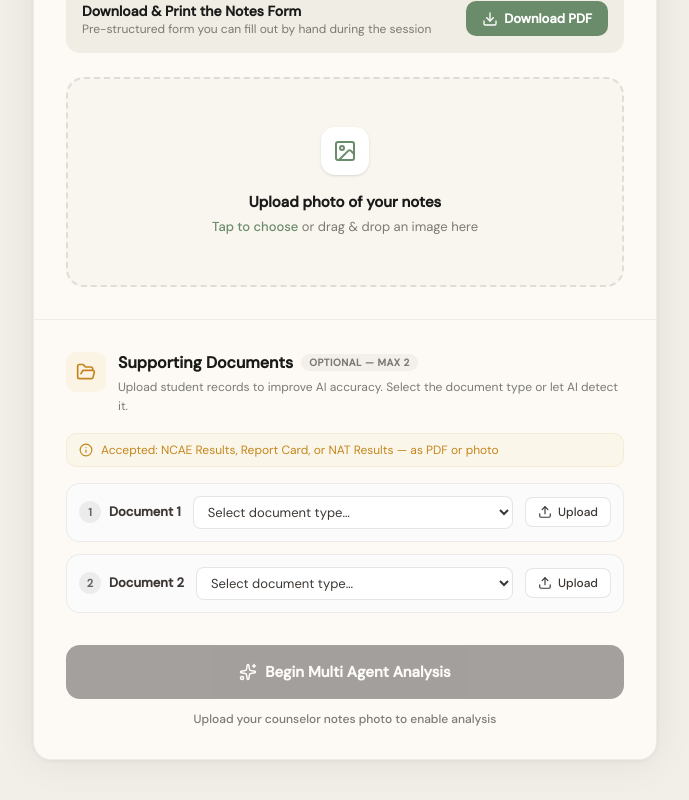
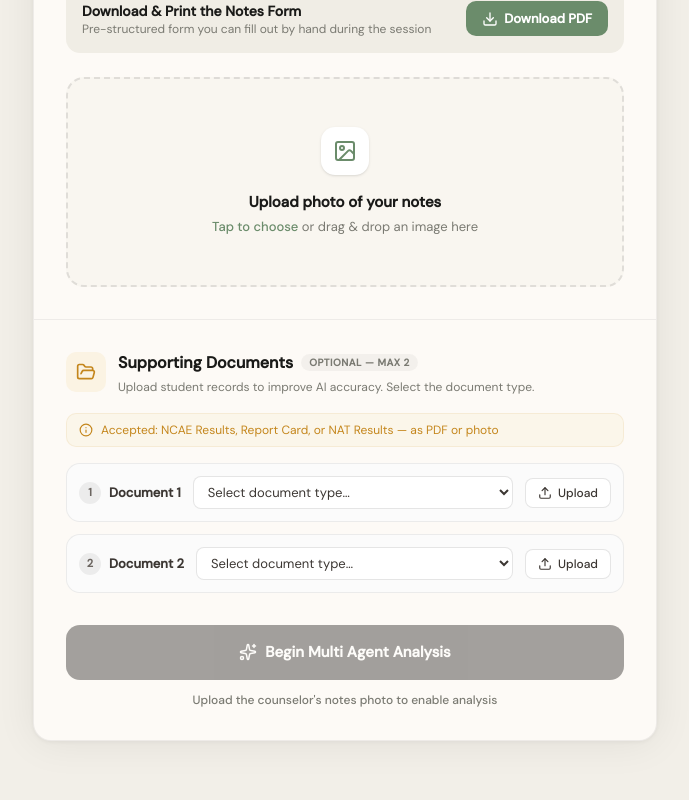
Before and after one commit to jermochi/kumpas, a Next.js app: page / in a window 1280 px wide. Shown: the part 566-1366 px from the top of the page, without its empty margins (295-984 px from the left). Built offline with nearby package versions, Linux system fonts and the light colour scheme.

Commit message:
fixed minor incorrect phrases and added downloadable notes template pdf

```diff
--- a/src/components/input/input-container.tsx
+++ b/src/components/input/input-container.tsx
@@ -128,7 +128,7 @@ export default function InputContainer() {
     }, 1100);
   };
 
-  let helperText = "Upload your counselor notes photo to enable analysis";
+  let helperText = "Upload the counselor's notes photo to enable analysis";
   if (scanning) helperText = "Scanning your notes with AI Vision…";
   else if (scanError) helperText = "Fix the notes image to enable analysis";
   else if (sectionsReady && !hasDocs) helperText = "";
@@ -188,7 +188,7 @@ export default function InputContainer() {
               <h3 className="text-sm font-semibold text-ink">Download &amp; Print the Notes Form</h3>
               <p className="text-xs text-muted-text">Pre-structured form you can fill out by hand during the session</p>
             </div>
-            <a href="/counselor_guide.pdf" download className="inline-flex items-center gap-1.5 rounded-lg bg-sage px-4 py-2 text-[13px] font-semibold text-white transition-colors hover:bg-sage/80 whitespace-nowrap">
+            <a href="/kumpas_career_interview_notes.pdf" download className="inline-flex items-center gap-1.5 rounded-lg bg-sage px-4 py-2 text-[13px] font-semibold text-white transition-colors hover:bg-sage/80 whitespace-nowrap">
               <Download size={16} /> Download PDF
             </a>
           </div>
@@ -288,7 +288,7 @@ export default function InputContainer() {
                 Supporting Documents
                 <span className="rounded-full bg-black/[0.04] px-2 py-0.5 text-[10px] font-bold uppercase tracking-wider text-muted-text">Optional — Max 2</span>
               </h2>
-              <p className="mt-1 text-xs text-muted-text leading-relaxed">Upload student records to improve AI accuracy. Select the document type or let AI detect it.</p>
+              <p className="mt-1 text-xs text-muted-text leading-relaxed">Upload student records to improve AI accuracy. Select the document type.</p>
             </div>
           </div>
 
```
Also changed, not shown: 1 other file (tests, documents, lock files or other folders).
